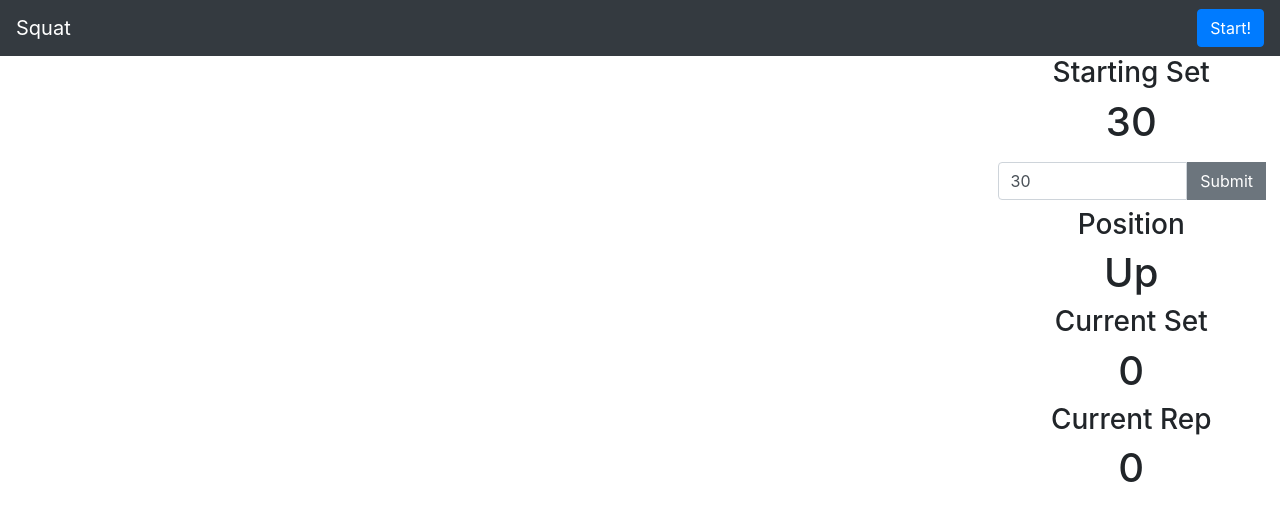
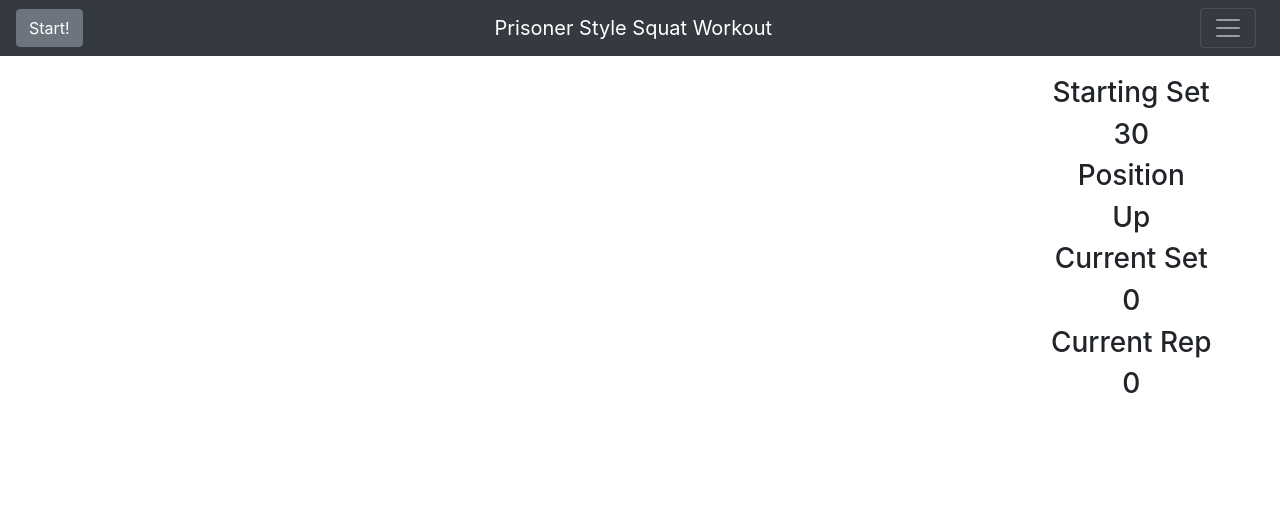
Before and after one commit to GonzaloPelenur/prisoner-squat-tracker, a React (Create React App) app: page / in a window 1280 px wide. Shown: the top 520 px of the page. Built offline with nearby package versions, Linux system fonts and the light colour scheme; no server answers.

Commit message:
settings are now hidden whithin the nav bar

```diff
--- a/src/App.js
+++ b/src/App.js
@@ -1,10 +1,15 @@
 import React, { Component } from "react";
-import logo from "./logo.svg";
 import "./App.css";
+import "./styles.css"
 import {
   Container,
   Navbar,
   NavbarBrand,
+  NavbarToggler,
+  Collapse,
+  Nav,
+  NavItem,
+  NavLink,
   Row,
   Col,
   Jumbotron,
@@ -15,9 +20,10 @@ import {
   FormGroup,
   Fade
 } from "reactstrap";
-import axios from "axios";
 
 class App extends Component {
+
+
   constructor(props) {
     super(props);
     this.state = {
@@ -25,7 +31,9 @@ class App extends Component {
       setCounter: 0,
       repCounter: 0,
       startingSet:30,
-      fadeIn:true
+      fadeIn:true,
+      collapsed:true,
+      setCollapsed:true
     }
   }
 
@@ -87,26 +95,27 @@ class App extends Component {
     this.setState({ startingSet: newText });
   }
 
+  toggleNavbar = ()=>{
+    this.setState({
+      collapsed: !this.state.collapsed
+    });
+  }
+
+
   render(props) {
     return (
       <div>
         <Navbar dark color="dark">
-          <NavbarBrand href="/"> Squat</NavbarBrand>
-          <Button className="but" color="primary" onClick={this.runPython}>
+          <Button className="but" color="secondary" onClick={this.runPython}>
             Start!
           </Button>
-        </Navbar>
-        <Row>
-          <Col xs={9} className="main"></Col>
-          <Col className="sideBar">
+          <NavbarBrand href="/" >Prisoner Style Squat Workout</NavbarBrand>
+          <NavbarToggler onClick={this.toggleNavbar} className="mr-2" />
+          <Collapse isOpen={!this.state.collapsed} navbar>
+            <Nav navbar>
+              <Row className="test">
                 <Col>
-              <h3 className="centered" id="tit">
-                Starting Set
-              </h3>
-              <h1 className="centered" id="bod">
-                {this.state.startingSet}
-              </h1>
-              <Fade in={this.state.fadeIn} tag="h5" className="mt-3">
+                  <h3 className="settingsH3">Starting Set:</h3>
                   <InputGroup>
                     <Input
                       placeholder="Amount"
@@ -123,32 +132,47 @@ class App extends Component {
                       </Button>
                     </InputGroupAddon>
                   </InputGroup>
-              </Fade>
-
+                </Col>
+                <Col></Col>
+                <Col></Col>
+              </Row>
+            </Nav>
+          </Collapse>
+        </Navbar>
+        <Row className="test">
+          <Col xs={9} className="main"></Col>
+          <Col className="sideBar">
+            <Col>
+              <h3 className="centered" id="tit">
+                Starting Set
+              </h3>
+              <h3 className="centered" id="bod">
+                {this.state.startingSet}
+              </h3>
             </Col>
             <Col>
               <h3 className="centered" id="tit">
                 Position
               </h3>
-              <h1 className="centered" id="bod">
+              <h3 className="centered" id="bod">
                 {this.state.status}
-              </h1>
+              </h3>
             </Col>
             <Col>
               <h3 className="centered" id="tit">
                 Current Set
               </h3>
-              <h1 className="centered" id="bod">
+              <h3 className="centered" id="bod">
                 {this.state.setCounter}
-              </h1>
+              </h3>
             </Col>
             <Col>
               <h3 className="centered" id="tit">
                 Current Rep
               </h3>
-              <h1 className="centered" id="bod">
+              <h3 className="centered" id="bod">
                 {this.state.repCounter}
-              </h1>
+              </h3>
             </Col>
           </Col>
         </Row>
--- /dev/null
+++ b/src/styles.css
@@ -0,0 +1,12 @@
+.test{
+    padding-top: 20px;
+}
+
+.centered {
+    text-align: center;
+    align-items: center;
+  }
+
+.settingsH3 {
+    color: white
+}
```
Also changed, not shown: 1 other file (tests, documents, lock files or other folders). Lines whose indentation alone changed are shown as unchanged.
